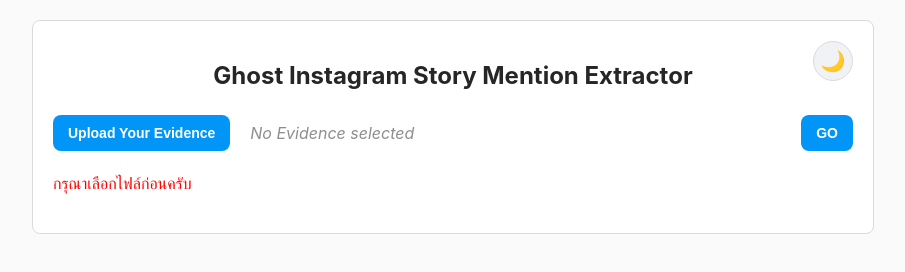
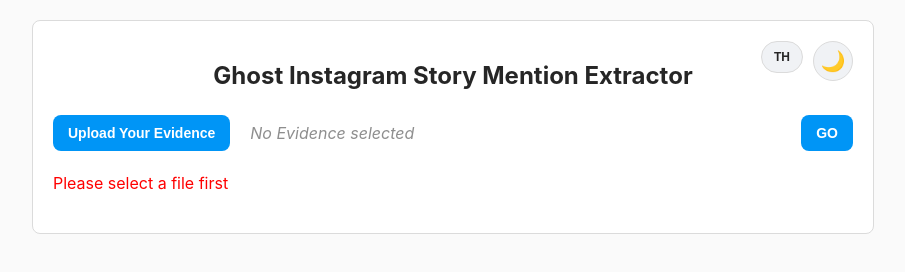
Before and after one commit to bbbi6/Ghost-Instagram-Story-Mention-Extractor, a plain HTML site: page index.html in a window 1280 px wide. Both pictures are taken after a click on the button "GO". Shown: the whole page, without its empty margins (187-1092 px from the left). Drawn offline with Linux system fonts and the light colour scheme.

Commit message:
Add English/Thai language toggle

```diff
--- a/index.html
+++ b/index.html
@@ -150,7 +150,30 @@
         justify-content: center;
         transition: background-color 0.3s, color 0.3s, border-color 0.3s;
     }
+
+    /* Language Toggle Button */
+    #languageToggle {
+        position: absolute;
+        top: 20px;
+        right: 70px;
+        background-color: #f0f2f5;
+        color: #262626;
+        border: 1px solid #dbdbdb;
+        padding: 8px 12px;
+        border-radius: 20px;
+        font-size: 12px;
+        font-weight: 600;
+        cursor: pointer;
+        transition: background-color 0.3s, color 0.3s, border-color 0.3s;
+    }
+
     body.dark-mode #darkModeToggle {
+        background-color: #2c2c2c;
+        color: #e0e0e0;
+        border: 1px solid #363636;
+    }
+
+    body.dark-mode #languageToggle {
         background-color: #2c2c2c;
         color: #e0e0e0;
         border: 1px solid #363636;
@@ -159,19 +182,79 @@
 </head>
 <body>
   <div class="container">
+    <button id="languageToggle">EN</button>
     <button id="darkModeToggle">🌙</button>
-    <h1>Ghost Instagram Story Mention Extractor</h1>
+    <h1 data-en="Ghost Instagram Story Mention Extractor" data-th="Ghost Instagram Story Mention Extractor">Ghost Instagram Story Mention Extractor</h1>
     <div class="controls">
       <input type="file" id="fileInput" accept=".html,.txt" style="display: none;"/>
-      <button id="customUploadButton" class="custom-upload-button">Upload Your Evidence</button>
-      <span id="fileNameDisplay">No Evidence selected</span>
-      <button id="processButton">GO</button>
+      <button id="customUploadButton" class="custom-upload-button" data-en="Upload Your Evidence" data-th="อัปโหลดหลักฐาน">Upload Your Evidence</button>
+      <span id="fileNameDisplay" data-en="No Evidence selected" data-th="ยังไม่ได้เลือกไฟล์">No Evidence selected</span>
+      <button id="processButton" data-en="GO" data-th="ประมวลผล">GO</button>
     </div>
     <div id="summary"></div>
     <div id="results"></div>
   </div>
 
   <script>
+    // --- Language Toggle Logic ---
+    const languageToggle = document.getElementById('languageToggle');
+    let currentLanguage = 'en';
+
+    const translations = {
+      en: {
+        processing: 'Processing...',
+        selectFile: 'Please select a file first',
+        noStoryData: 'No story data found or incomplete JSON format',
+        noUrl: 'URL not found',
+        story: 'Story',
+        mediaLink: 'Media File Link',
+        mentions: 'Mentions',
+        times: 'times',
+        noMentions: 'No mentions found in this story',
+        analysisResults: 'Analysis Results',
+        totalStories: 'Total Stories',
+        totalMentions: 'Total Mentions',
+        error: 'Error occurred',
+        checkFile: 'Please check that this is a file saved from an Instagram Story Highlight page with complete data loaded',
+        cannotRead: 'Cannot read file',
+        noName: '(No name)'
+      },
+      th: {
+        processing: 'กำลังประมวลผล...',
+        selectFile: 'กรุณาเลือกไฟล์ก่อนครับ',
+        noStoryData: 'ไม่พบข้อมูลสตอรี่ หรือรูปแบบ JSON ไม่สมบูรณ์',
+        noUrl: 'ไม่พบ URL',
+        story: 'สตอรี่ที่',
+        mediaLink: 'ลิงก์ไฟล์ Media',
+        mentions: 'Mentions',
+        times: 'ครั้ง',
+        noMentions: 'ไม่พบ Mention ในสตอรี่นี้',
+        analysisResults: 'ผลการวิเคราะห์',
+        totalStories: 'จำนวนสตอรี่ทั้งหมด',
+        totalMentions: 'จำนวน Mentions ทั้งหมด',
+        error: 'เกิดข้อผิดพลาด',
+        checkFile: 'โปรดตรวจสอบว่าเป็นไฟล์ที่บันทึกมาจากหน้า Instagram Story Highlight ที่โหลดข้อมูลสมบูรณ์แล้ว',
+        cannotRead: 'ไม่สามารถอ่านไฟล์ได้',
+        noName: '(ไม่มีชื่อ)'
+      }
+    };
+
+    const updateLanguage = (lang) => {
+      currentLanguage = lang;
+      languageToggle.textContent = lang === 'en' ? 'TH' : 'EN';
+
+      // Update elements with data attributes
+      document.querySelectorAll('[data-en][data-th]').forEach(element => {
+        element.textContent = element.getAttribute(`data-${lang}`);
+      });
+
+      localStorage.setItem('language', lang);
+    };
+
+    languageToggle.addEventListener('click', () => {
+      updateLanguage(currentLanguage === 'en' ? 'th' : 'en');
+    });
+
     // --- Custom File Upload Button Logic ---
     const fileInput = document.getElementById('fileInput');
     const customUploadButton = document.getElementById('customUploadButton');
@@ -185,7 +268,7 @@
         if (fileInput.files.length > 0) {
             fileNameDisplay.textContent = fileInput.files[0].name;
         } else {
-            fileNameDisplay.textContent = 'No file selected';
+            fileNameDisplay.textContent = currentLanguage === 'en' ? 'No Evidence selected' : 'ยังไม่ได้เลือกไฟล์';
         }
     });
 
@@ -210,6 +293,11 @@
     });
 
     document.addEventListener('DOMContentLoaded', () => {
+        // Load saved language
+        const savedLanguage = localStorage.getItem('language') || 'en';
+        updateLanguage(savedLanguage);
+
+        // Load saved theme
         const savedTheme = localStorage.getItem('theme');
         if (savedTheme === 'dark') {
             setDarkMode(true);
@@ -240,10 +328,10 @@
       const resultsDiv = document.getElementById('results');
 
       summaryDiv.innerHTML = '';
-      resultsDiv.innerHTML = 'กำลังประมวลผล...';
+      resultsDiv.innerHTML = translations[currentLanguage].processing;
 
       if (fileInput.files.length === 0) {
-        resultsDiv.innerHTML = '<p style="color: red;">กรุณาเลือกไฟล์ก่อนครับ</p>';
+        resultsDiv.innerHTML = `<p style="color: red;">${translations[currentLanguage].selectFile}</p>`;
         return;
       }
 
@@ -255,7 +343,7 @@
         try {
           const rawJson = extractBalancedJson(fileContent, "xdt_api__v1__feed__reels_media__connection");
           if (!rawJson) {
-            throw new Error("ไม่พบข้อมูลสตอรี่ หรือรูปแบบ JSON ไม่สมบูรณ์");
+            throw new Error(translations[currentLanguage].noStoryData);
           }
 
           const storyData = JSON.parse(rawJson);
@@ -266,7 +354,7 @@
 
           items.forEach((story, index) => {
             const storyId = story.pk || 'N/A';
-            let mediaUrl = 'ไม่พบ URL';
+            let mediaUrl = translations[currentLanguage].noUrl;
 
             if (story.image_versions2?.candidates?.length > 0) {
               mediaUrl = story.image_versions2.candidates[0].url;
@@ -285,31 +373,31 @@
               });
             }
 
-            resultsHtml += `<div class="story-item"><div class="story-header"><strong>สตอรี่ที่ ${index + 1}</strong> (ID: ${storyId})</div><div class="media-link"><a href="${mediaUrl}" target="_blank" rel="noopener noreferrer">ลิงก์ไฟล์ Media</a></div><strong>Mentions (${mentions.length} ครั้ง):</strong>`;
+            resultsHtml += `<div class="story-item"><div class="story-header"><strong>${translations[currentLanguage].story} ${index + 1}</strong> (ID: ${storyId})</div><div class="media-link"><a href="${mediaUrl}" target="_blank" rel="noopener noreferrer">${translations[currentLanguage].mediaLink}</a></div><strong>${translations[currentLanguage].mentions} (${mentions.length} ${translations[currentLanguage].times}):</strong>`;
             if (mentions.length > 0) {
               resultsHtml += '<ul class="mention-list">';
               mentions.forEach(mention => {
-                resultsHtml += `<li><span class="mention-item"><strong>${mention.full_name || '(ไม่มีชื่อ)'}</strong> (@${mention.username})</span></li>`;
+                resultsHtml += `<li><span class="mention-item"><strong>${mention.full_name || translations[currentLanguage].noName}</strong> (@${mention.username})</span></li>`;
               });
               resultsHtml += '</ul>';
             } else {
-              resultsHtml += '<p class="no-mentions">ไม่พบ Mention ในสตอรี่นี้</p>';
+              resultsHtml += `<p class="no-mentions">${translations[currentLanguage].noMentions}</p>`;
             }
             resultsHtml += '</div>';
           });
 
-          summaryDiv.innerHTML = `<h3>ผลการวิเคราะห์</h3><p><strong>จำนวนสตอรี่ทั้งหมด:</strong> ${totalStories} | <strong>จำนวน Mentions ทั้งหมด:</strong> ${totalMentions}</p>`;
+          summaryDiv.innerHTML = `<h3>${translations[currentLanguage].analysisResults}</h3><p><strong>${translations[currentLanguage].totalStories}:</strong> ${totalStories} | <strong>${translations[currentLanguage].totalMentions}:</strong> ${totalMentions}</p>`;
           resultsDiv.innerHTML = resultsHtml;
 
         } catch (error) {
           summaryDiv.innerHTML = '';
-          resultsDiv.innerHTML = `<p style="color: red;">เกิดข้อผิดพลาด: ${error.message}</p><p>โปรดตรวจสอบว่าเป็นไฟล์ที่บันทึกมาจากหน้า Instagram Story Highlight ที่โหลดข้อมูลสมบูรณ์แล้ว</p>`;
+          resultsDiv.innerHTML = `<p style="color: red;">${translations[currentLanguage].error}: ${error.message}</p><p>${translations[currentLanguage].checkFile}</p>`;
           console.error(error);
         }
       };
 
       reader.onerror = function() {
-        resultsDiv.innerHTML = '<p style="color: red;">ไม่สามารถอ่านไฟล์ได้</p>';
+        resultsDiv.innerHTML = `<p style="color: red;">${translations[currentLanguage].cannotRead}</p>`;
       };
       reader.readAsText(file);
     });
```
